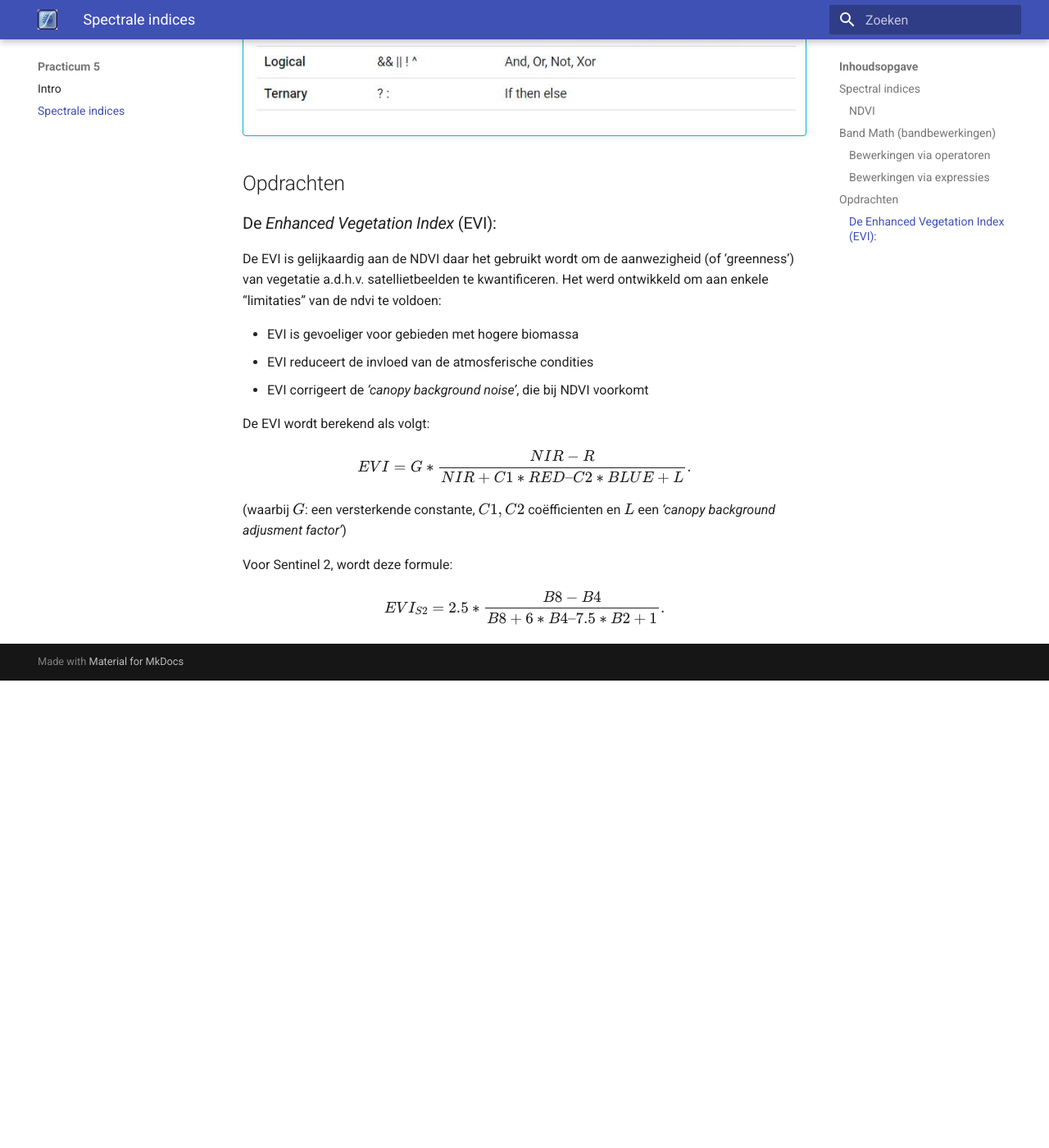
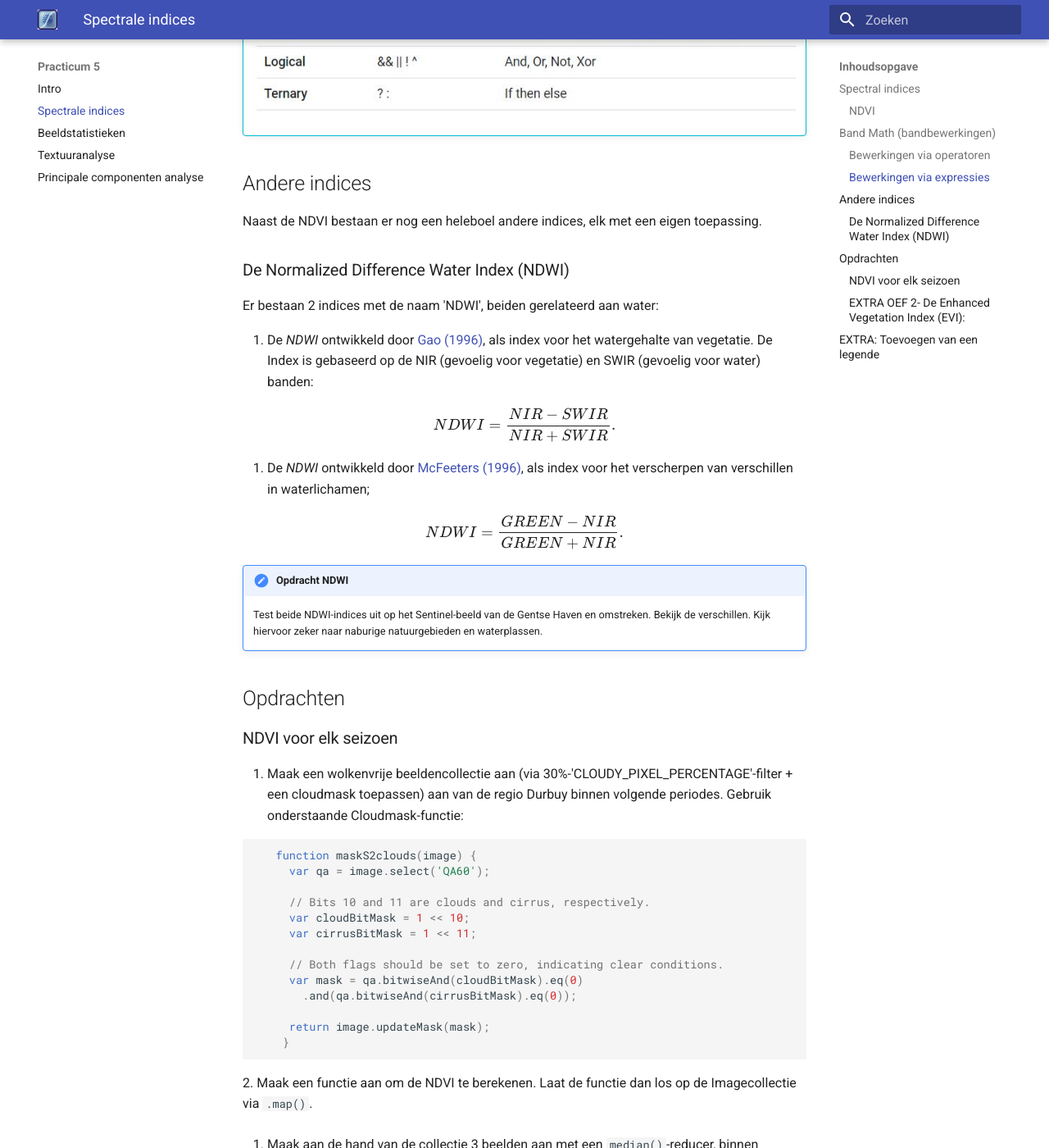
Before and after one commit to JasperFe/UGent_Tele2021, an MkDocs documentation site: the page built from docs/P5/P5-Spectral_indices.md, in a window 1280 px wide and 1400 px high, scrolled down 4397 px. Shown: the whole window at 82% size. Built offline with MkDocs 1.6.1 and Material for MkDocs 9.7.7, drawn with Linux system fonts in a browser that asks for light colours; formulas are drawn with MathJax 3; before the commit the page ends 5227 px from its top, so only the background shows below that; some of the changed text lies outside the part shown.

Commit message:
P5_changes

````diff
--- a/docs/P5/P5-Spectral_indices.md
+++ b/docs/P5/P5-Spectral_indices.md
@@ -6,7 +6,7 @@
 
 De meest gebruikte index is de **Normalized Difference Vegatation Index (NDVI)**, en wordt berekend als:
 
-$$NDVI = { IR - RED \over IR + RED}.$$
+$$NDVI = { NIR - RED \over NIR + RED}.$$
 
 Waarbij:
 NIR = reflectie in het nabij-infrarode gebied van het spectrum (oftwel Near-Infrared)
@@ -90,6 +90,7 @@ In Earth Engine kan de NDVI op verschillende manieren berekend worden. We starte
     |       Large values (0.6 to 0.8)     |     temperate and tropical forests    |
 
 
+
 ## Band Math (bandbewerkingen)
 
 Bandbewerkingen kunnen worden gebruikt om een nieuw beeld aan te maken van de reeds bestaande banden. Het berekenen van indices zoals de NDVI, is al een treffend voorbeeld hiervan. Andere mogelijkheden zijn ratio’s, het verschil van 2 beelden op 2 verschillende tijdstippen om mogelijke veranderingen visueel te benadrukken, …
@@ -133,8 +134,74 @@ Ook hier is het resultaat hetzelfde als de vorige ndvi-berekeningen.
     <img src="Images/GEE_operators.JPG">  <br>
     </p>
 
+
+## Andere indices
+Naast de NDVI bestaan er nog een heleboel andere indices, elk met een eigen toepassing.
+
+### De Normalized Difference Water Index (NDWI)
+Er bestaan 2 indices met de naam 'NDWI', beiden gerelateerd aan water:
+
+1. De *NDWI* ontwikkeld door [Gao (1996)](https://www.sciencedirect.com/science/article/pii/S0034425796000673), als index voor het watergehalte van vegetatie. De Index is gebaseerd op de NIR (gevoelig voor vegetatie) en SWIR (gevoelig voor water) banden:
+
+$$NDWI = { NIR - SWIR \over NIR + SWIR}.$$
+
+2. De *NDWI* ontwikkeld door [McFeeters (1996)](https://www.tandfonline.com/doi/abs/10.1080/01431169608948714), als index voor het verscherpen van verschillen in waterlichamen;
+
+$$NDWI = { GREEN - NIR \over GREEN + NIR}.$$
+
+!!! note "Opdracht NDWI"
+    Test beide NDWI-indices uit op het Sentinel-beeld van de Gentse Haven en omstreken. Bekijk de verschillen. Kijk hiervoor zeker naar naburige natuurgebieden en waterplassen.
+
 ## Opdrachten
-### De *Enhanced Vegetation Index* (EVI):
+
+### NDVI voor elk seizoen
+
+1. Maak een wolkenvrije beeldencollectie aan (via 30%-'CLOUDY_PIXEL_PERCENTAGE'-filter + een cloudmask toepassen) aan van de regio Durbuy binnen volgende periodes. Gebruik onderstaande Cloudmask-functie:
+
+```javascript
+   function maskS2clouds(image) {
+     var qa = image.select('QA60');
+
+     // Bits 10 and 11 are clouds and cirrus, respectively.
+     var cloudBitMask = 1 << 10;
+     var cirrusBitMask = 1 << 11;
+
+     // Both flags should be set to zero, indicating clear conditions.
+     var mask = qa.bitwiseAnd(cloudBitMask).eq(0)
+       .and(qa.bitwiseAnd(cirrusBitMask).eq(0));
+
+     return image.updateMask(mask);
+    }
+```
+2. Maak een functie aan om de NDVI te berekenen. Laat de functie dan los op de Imagecollectie via ```.map()```.
+
+
+3. Maak aan de hand van de collectie 3 beelden aan met een ```median()```-reducer, binnen volgende periodes:
+
+     A. Jan-Februari (Winter)
+     B. April-Mei (Lente)
+     C. Juli-Augustus (Zomer)
+
+4. Visualiseer voor elk seizoen een Normale Kleurencomposiet en een NDVI-beeld. Gebruik onderstaande visualisatieparameters bij het plotten:
+
+```javascript
+//Visualisatieparameters instellen
+var NormaleKleuren = {
+  min: 0,
+  max: 1500,
+  bands: ['B4', 'B3', 'B2'],
+};
+
+var ndviParams = {
+  min: 0,
+  max: 1,
+  bands: ['NDVI'],
+  palette: ['red','yellow','darkgreen']
+};
+```
+
+
+### EXTRA OEF 2-  De *Enhanced Vegetation Index* (EVI):
 De EVI is gelijkaardig aan de NDVI daar het gebruikt wordt om de aanwezigheid (of     ‘greenness’) van vegetatie a.d.h.v. satellietbeelden te kwantificeren. Het werd     ontwikkeld om aan enkele “limitaties” van de ndvi te voldoen:
 
  * EVI is gevoeliger voor gebieden met hogere biomassa
@@ -149,3 +216,71 @@ $$EVI = G * {NIR - R \over NIR + C1 * RED – C2*BLUE + L}.$$
 
 Voor Sentinel 2, wordt deze formule:
 $$EVI_{S2} = 2.5 * {B8 - B4 \over B8 + 6 * B4 – 7.5*B2 + 1}.$$
+
+## EXTRA: Toevoegen van een legende
+
+Om een overzichtelijke legende toe te voegen aan je kaart, kun je onderstaande code gebruiken. Hiermee voeg je een legendepaneel toe voor continue ndvi-data.
+
+```javascript
+//-------------------------
+/* LEGENDE TOEVOEGEN */
+//-------------------------
+
+// set position of panel
+var legend = ui.Panel({
+  style: {
+    position: 'bottom-left',
+    padding: '8px 15px'
+  }
+});
+
+// Create legend title
+var legendTitle = ui.Label({
+  value: 'ndvi',
+  style: {
+    fontWeight: 'bold',
+    fontSize: '18px',
+    margin: '0 0 4px 0',
+    padding: '0'
+    }
+});
+
+ // Add the title to the panel
+legend.add(legendTitle);
+
+// create the legend image
+var lon = ee.Image.pixelLonLat().select('latitude');
+var gradient = lon.multiply((ndviParams.max-ndviParams.min)/100.0).add(ndviParams.min);
+var legendImage = gradient.visualize(ndviParams);
+
+// create text on top of legend
+var panel = ui.Panel({
+    widgets: [
+      ui.Label(ndviParams['max'])
+    ],
+  });
+
+legend.add(panel);
+
+// create thumbnail from the image
+var thumbnail = ui.Thumbnail({
+  image: legendImage,
+  params: {bbox:'0,0,10,100', dimensions:'10x200'},
+  style: {padding: '1px', position: 'bottom-center'}
+});
+
+// add the thumbnail to the legend
+legend.add(thumbnail);
+
+
+// create text on top of legend
+var panel = ui.Panel({
+    widgets: [
+      ui.Label(ndviParams['min'])
+    ],
+  });
+
+legend.add(panel);
+
+Map.add(legend);
+```
--- a/mkdocs.yml
+++ b/mkdocs.yml
@@ -18,6 +18,9 @@ nav:
     - Practicum 5:
       - Intro: P5/P5-Intro.md
       - Spectrale indices: P5/P5-Spectral_indices.md
+      - Beeldstatistieken: P5/P5-ImageStatistics.md
+      - Textuuranalyse: P5/P5-Texture.md
+      - Principale componenten analyse: P5/P5-PCA.md
 
 theme:
   name: material
````
Also changed, not shown: docs/P5/P5-ImageStatistics.md (added, +78 -0 lines), docs/P5/P5-PCA.md (added, +137 -0 lines), docs/P5/P5-Texture.md (added, +40 -0 lines), docs/P5/Images/GEE_hist_ndvi.JPG (added), docs/P5/Images/PCA_principe.png (added), docs/P5/Images/Reduce_region_diagram.png (added), docs/P5/P5-Colormanipulation.md (added).
